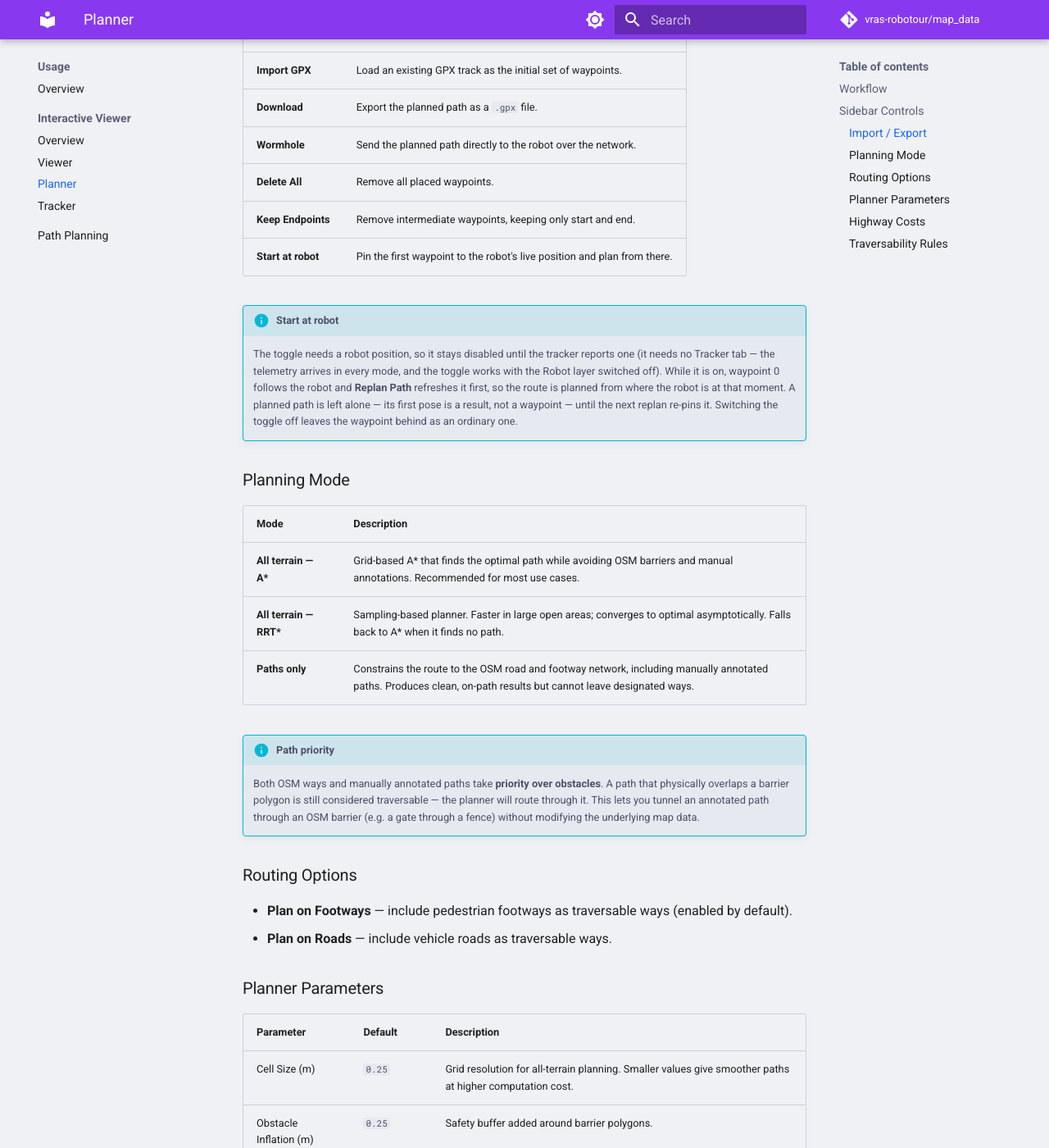
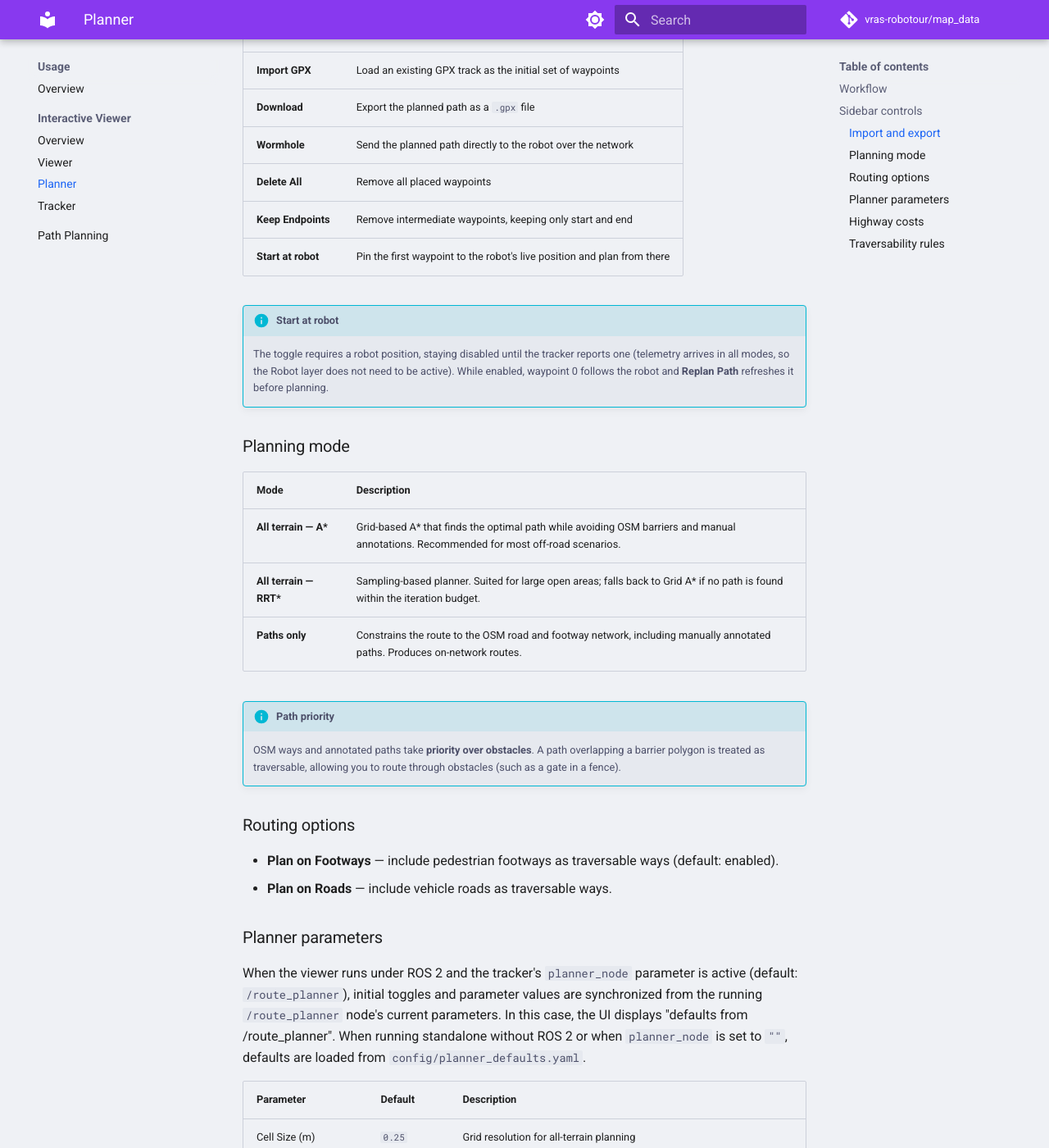
Before and after one commit to vras-robotour/map_data, an MkDocs documentation site: the page built from docs/viewer_planner.md, in a window 1280 px wide and 1400 px high, scrolled down 675 px. Shown: the whole window at 82% size. Built offline with MkDocs 1.6.1 and Material for MkDocs 9.7.7, drawn with Linux system fonts in a browser that asks for light colours; comment, search, counter and statistics services are not loaded; some of the changed text lies outside the part shown.

Commit message:
docs: update viewer planner with route_planner parameter syncing and cost details

```diff
--- a/docs/viewer_planner.md
+++ b/docs/viewer_planner.md
@@ -1,7 +1,7 @@
 # Planner
 
 The **Planner** mode lets you design robot missions and compute planned paths directly in the
-browser, using the same algorithms as the `replan` [CLI tool](planning.md).
+browser, using the same algorithms as the `map_data_plan` [CLI tool](planning.md).
 
 ## Workflow
 
@@ -12,72 +12,71 @@
 4. Click **Replan Path** to compute the path between the placed waypoints.
 5. Download the result as a GPX file or send it directly to the robot via **Wormhole**.
 
-## Sidebar Controls
+## Sidebar controls
 
-### Import / Export
+### Import and export
 
 | Button | Description |
 |--------|-------------|
-| **Import GPX** | Load an existing GPX track as the initial set of waypoints. |
-| **Download** | Export the planned path as a `.gpx` file. |
-| **Wormhole** | Send the planned path directly to the robot over the network. |
-| **Delete All** | Remove all placed waypoints. |
-| **Keep Endpoints** | Remove intermediate waypoints, keeping only start and end. |
-| **Start at robot** | Pin the first waypoint to the robot's live position and plan from there. |
+| **Import GPX** | Load an existing GPX track as the initial set of waypoints |
+| **Download** | Export the planned path as a `.gpx` file |
+| **Wormhole** | Send the planned path directly to the robot over the network |
+| **Delete All** | Remove all placed waypoints |
+| **Keep Endpoints** | Remove intermediate waypoints, keeping only start and end |
+| **Start at robot** | Pin the first waypoint to the robot's live position and plan from there |
 
 !!! info "Start at robot"
-    The toggle needs a robot position, so it stays disabled until the tracker reports one
-    (it needs no Tracker tab — the telemetry arrives in every mode, and the toggle works
-    with the Robot layer switched off). While it is on, waypoint 0 follows the robot and
-    **Replan Path** refreshes it first, so the route is planned from where the robot is at
-    that moment. A planned path is left alone — its first pose is a result, not a waypoint —
-    until the next replan re-pins it. Switching the toggle off leaves the waypoint behind as
-    an ordinary one.
+    The toggle requires a robot position, staying disabled until the tracker reports one
+    (telemetry arrives in all modes, so the Robot layer does not need to be active). While
+    enabled, waypoint 0 follows the robot and **Replan Path** refreshes it before planning.
 
-### Planning Mode
+### Planning mode
 
 | Mode | Description |
 |------|-------------|
-| **All terrain — A\*** | Grid-based A\* that finds the optimal path while avoiding OSM barriers and manual annotations. Recommended for most use cases. |
-| **All terrain — RRT\*** | Sampling-based planner. Faster in large open areas; converges to optimal asymptotically. Falls back to A\* when it finds no path. |
-| **Paths only** | Constrains the route to the OSM road and footway network, including manually annotated paths. Produces clean, on-path results but cannot leave designated ways. |
+| **All terrain — A\*** | Grid-based A\* that finds the optimal path while avoiding OSM barriers and manual annotations. Recommended for most off-road scenarios. |
+| **All terrain — RRT\*** | Sampling-based planner. Suited for large open areas; falls back to Grid A\* if no path is found within the iteration budget. |
+| **Paths only** | Constrains the route to the OSM road and footway network, including manually annotated paths. Produces on-network routes. |
 
 !!! info "Path priority"
-    Both OSM ways and manually annotated paths take **priority over obstacles**. A path that
-    physically overlaps a barrier polygon is still considered traversable — the planner will
-    route through it. This lets you tunnel an annotated path through an OSM barrier (e.g. a
-    gate through a fence) without modifying the underlying map data.
+    OSM ways and annotated paths take **priority over obstacles**. A path overlapping a
+    barrier polygon is treated as traversable, allowing you to route through obstacles
+    (such as a gate in a fence).
 
-### Routing Options
+### Routing options
 
-- **Plan on Footways** — include pedestrian footways as traversable ways (enabled by default).
+- **Plan on Footways** — include pedestrian footways as traversable ways (default: enabled).
 - **Plan on Roads** — include vehicle roads as traversable ways.
 
-### Planner Parameters
+### Planner parameters
+
+When the viewer runs under ROS 2 and the tracker's `planner_node` parameter is active
+(default: `/route_planner`), initial toggles and parameter values are synchronized from the
+running `/route_planner` node's current parameters. In this case, the UI displays "defaults from /route_planner".
+When running standalone without ROS 2 or when `planner_node` is set to `""`, defaults are loaded
+from `config/planner_defaults.yaml`.
 
 | Parameter | Default | Description |
 |-----------|---------|-------------|
-| Cell Size (m) | `0.25` | Grid resolution for all-terrain planning. Smaller values give smoother paths at higher computation cost. |
-| Obstacle Inflation (m) | `0.25` | Safety buffer added around barrier polygons. |
-| Simplify Path | on | Remove redundant intermediate waypoints from the result. |
-| Smooth Path | off | Apply spline smoothing to the planned path. |
-| Show Cost Grid | off | Overlay the traversal cost grid of the current view on the map for debugging (one image; larger views take longer to compute). |
+| Cell Size (m) | `0.25` | Grid resolution for all-terrain planning |
+| Obstacle Inflation (m) | `0.25` | Safety buffer added around barrier polygons |
+| Simplify Path | on | Drop redundant intermediate waypoints (Douglas-Peucker) |
+| Smooth Path | off | Apply gradient-descent smoothing to the planned path |
+| Show Cost Grid | off | Overlay the traversal cost grid of the current view on the map for debugging |
 
-### Highway Costs
+### Highway costs
 
-The **Highway Costs** button opens a pop-up window where you can assign a base
-traversal cost (0.0 = free, 1.0 = obstacle) to each OSM highway type and an
-extra penalty per surface material. These costs influence which ways are
-preferred during **all-terrain** planning (do not apply to paths only).
+The **Highway Costs** button opens a configuration dialog where you can assign base traversal
+costs (0.0 = preferred, 1.0 = costly) to each OSM highway type and additional penalties per
+surface material. These costs are taken into account during both **Paths only** graph planning
+(where edge costs are weighted by way costs) and **all-terrain** grid planning.
 
-### Traversability Rules
+### Traversability rules
 
-The **Traversability Rules** button opens `config/traversability.yaml` (see
-[Traversability rules](planning.md#traversability-rules)) in an editor. **Apply** checks
-the rules and uses them for **Paths only** planning in this browser tab. **Save to file**
-also writes them to the file, comments included. `route_planner` picks up the saved
-file on its next goal; `osm_cloud` reads it only at startup, so restart it after saving. **Reload from file** throws away the edits.
+The **Traversability Rules** button opens `config/traversability.yaml` in an editor.
+See [Traversability rules](planning.md#traversability-rules) for rule syntax and synchronization requirements with other nodes.
 
-**Show only plannable ways** hides the ways that **Paths only** will not route over:
-ways the rules refuse, stairs, and roads or footways whose checkbox is off. The ways
-come back when you leave the planner or clear the checkbox.
+- **Apply** checks the rules and applies them for **Paths only** planning in the current browser session.
+- **Save to file** writes the edited rules to disk. `route_planner` picks up the saved file on its next goal; `osm_cloud` reads the file only at startup and requires a restart.
+- **Reload from file** discards unsaved edits and reloads the file from disk.
+- **Show only plannable ways** hides ways that **Paths only** will not route over (refused by rules, stairs, or unselected way types).
```
